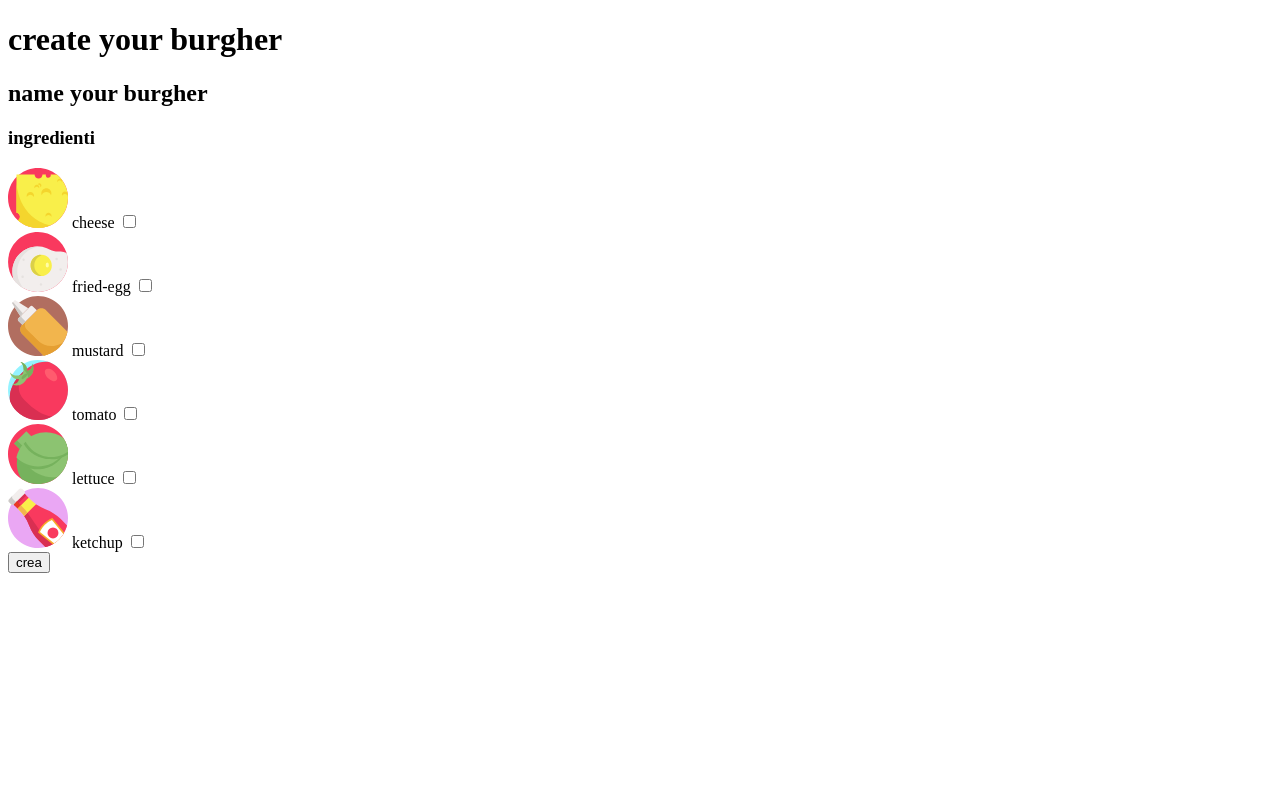
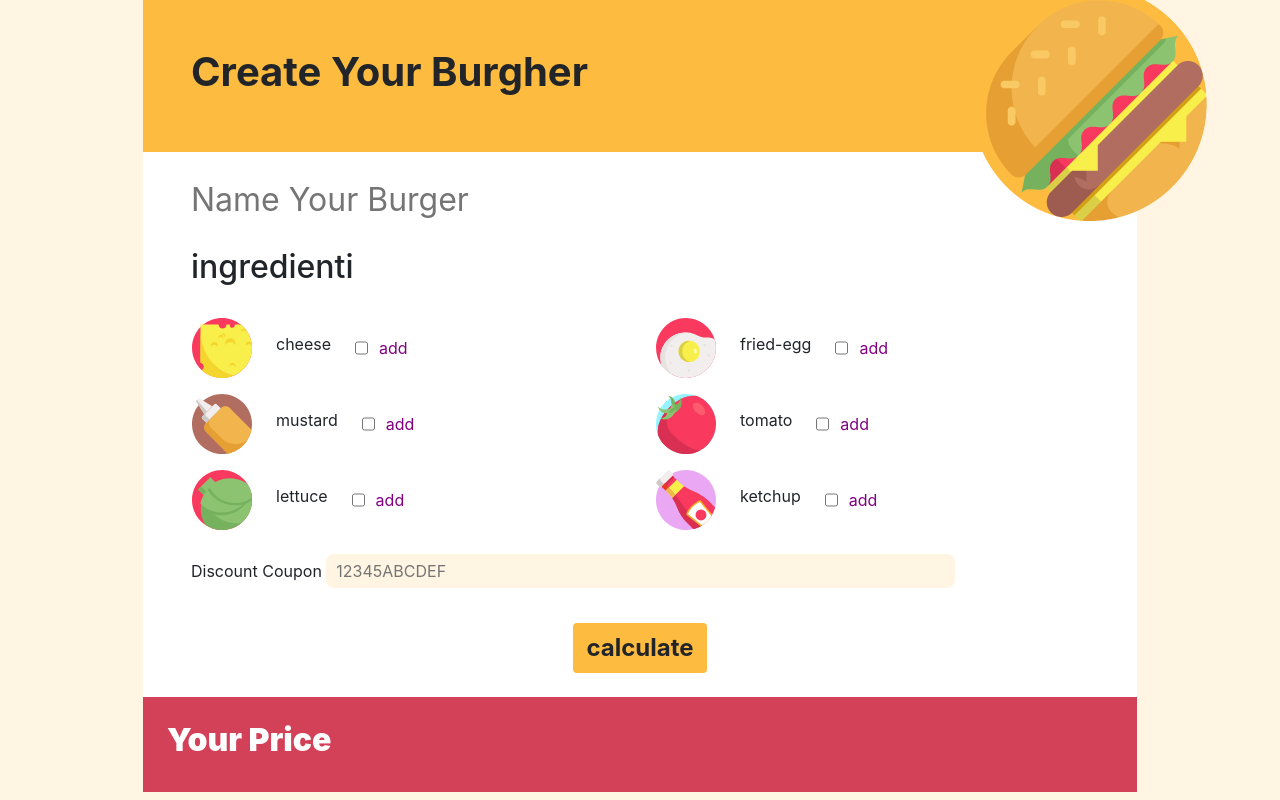
Before and after one commit to andreagavardi/js-burger, a plain HTML site: page index.html in a window 1280 px wide. Drawn offline with nearby package versions, Linux system fonts and the light colour scheme.

Commit message:
esercizio terminato

```diff
--- a/assets/css/style.css
+++ b/assets/css/style.css
@@ -0,0 +1,81 @@
+* {
+  box-sizing: border-box;
+  margin: 0;
+  padding: 0;
+}
+.container {
+  width: 80%;
+  margin: auto;
+}
+body {
+  background-color: #fff5e2;
+}
+#site_main {
+  background-color: white;
+}
+
+/***************
+HEADER CSS
+***************/
+#site_header {
+  background-color: #fdbb3f;
+  position: relative;
+  padding: 3rem;
+}
+#site_header img {
+  position: absolute;
+  border-radius: 50%;
+  top: -14px;
+  right: -70px;
+}
+
+/**************
+MAIN CSS
+**************/
+
+input#burger-name {
+  font-size: 2rem;
+  border: none;
+}
+
+.ingredienti .form_group input,
+.ingredienti .form_group label {
+  margin-left: 1.5rem;
+}
+.ingredienti .form_group input {
+  height: 1.5rem;
+}
+.ingredienti .form_group input::after {
+  content: "add";
+  display: inline-block;
+  margin-left: 1.5rem;
+  color: purple;
+}
+
+input#coupon {
+  width: 70%;
+  background-color: #fff5e2;
+  border: none;
+  border-radius: 0.5rem;
+  padding: 5px 10px;
+}
+
+.btn {
+  background-color: #fdbb3f;
+  font-size: 1.5rem;
+  font-weight: bold;
+  margin-top: 2rem;
+  text-align: center;
+}
+
+/***************
+FOOTER CSS
+**************/
+
+#site_footer {
+  background-color: #d34159;
+}
+
+#site_footer h2 {
+  font-weight: 900;
+}
--- a/assets/js/main.js
+++ b/assets/js/main.js
@@ -15,10 +15,6 @@ var ingredienti = [
     ['formaggio', '1.5'],
     ['lattuga', '0.25']
 ];
-console.log(ingredienti[1][0]);
-
-
-
 
 // creare lista ingredienti e assegnare prezzo a ciascuno
 var ingredienti = [
@@ -48,10 +44,10 @@ function inserisciIngredienti(list, el) {
     while (counter < list.length) {
         el.insertAdjacentHTML('beforeEnd',
          `
-            <div class="form_group">
+            <div class="form_group col-6 py-2 px-3 d-flex align-items-center ">
                 <img width ="60" src="./assets/img/${list[counter][0] + '.svg'} " alt="immagine ${list[counter][0]}">
                 <label for="${list[counter][0]}">${list[counter][0]}</label>
-                <input type="checkbox" name="${list[counter][0]}" id="${list[counter][0]}" data-price="${list[counter][1]}">
+                <input class="d-flex align-content-center" type="checkbox" name="${list[counter][0]}" id="${list[counter][0]}" data-price="${list[counter][1]}">
 
             </div>
         `);
@@ -59,3 +55,52 @@ function inserisciIngredienti(list, el) {
         counter++;
     }
 }
+
+//calcolo il prezzo in base agli elementi checkati
+document.querySelector('button').addEventListener('click', function() {
+
+    var nameBurgerEl = document.getElementById("burger-name");
+
+    if (nameBurgerEl.value == "") {
+        alert('Dai un nome al tuo panino');
+    }
+
+    // definisci prezzo base panino
+    var prezzoPanino = 2;
+
+    //incremento il prezzo quando un ingrediente viene selezionato
+
+    //prendo tutti gli elementi di tipo input che sono checkbox
+    var checks = document.querySelectorAll("input[type='checkbox']");
+
+    var sommaIngredienti = null;
+
+    for (var i = 0; i < checks.length; i++){
+        // controllo se gli elementi sono selezionati
+        var element = checks[i];
+        if(element.checked){
+            sommaIngredienti += Number(element.getAttribute('data-price'));
+        }
+    }
+
+    var prezzoTotale = prezzoPanino + sommaIngredienti;
+    console.log(prezzoTotale);
+
+    //definire codici sconto e calcolo prezzo finale
+    var listaCoupon = [
+        '12345AABBCC',
+        '11223AACCDD',
+        '11224AADDBB',
+        '12234AACCBB'
+    ];
+
+    var couponEl = document.getElementById("coupon");
+    var scontoCoupon = prezzoTotale * 0.15;
+    if (listaCoupon.includes(couponEl.value)) {
+        prezzoTotale -= scontoCoupon;
+    }
+    console.log(prezzoTotale.toFixed(2));
+
+    var priceEl = document.getElementById("price");
+    priceEl.innerHTML = '€ ' + prezzoTotale.toFixed(2);
+})
--- a/index.html
+++ b/index.html
@@ -4,30 +4,41 @@
     <meta charset="UTF-8">
     <meta http-equiv="X-UA-Compatible" content="IE=edge">
     <meta name="viewport" content="width=device-width, initial-scale=1.0">
-    <title>Document</title>
+    <title>JS-Burgher</title>
+    <link rel="stylesheet" href="https://stackpath.bootstrapcdn.com/bootstrap/4.3.1/css/bootstrap.min.css" integrity="sha384-ggOyR0iXCbMQv3Xipma34MD+dH/1fQ784/j6cY/iJTQUOhcWr7x9JvoRxT2MZw1T" crossorigin="anonymous">
     <link rel="stylesheet" href="./assets/css/style.css">
 </head>
 <body>
 
-    <header id="site_header">
-        <h1>create your burgher</h1>
-    </header>
+    <div class="container">
+        <header id="site_header" class="d-flex justify-content-between">
+            <h1 class="font-weight-bolder">Create Your Burgher</h1>
+            <img  src="./assets/img/burger-top.png" alt="disegno hamburger" >
+        </header>
 
-    <main id="site_main">
-        <h2>name your burgher</h2>
-        <h3>ingredienti</h3>
+        <main id="site_main" class=" px-5 py-4">
+            <input type="text" name="burger-name" id="burger-name" placeholder="Name Your Burger">
+            <h2 class="pt-4">ingredienti</h2>
 
-        <section class="ingredienti">
-            <!-- <div class="form_group">
-                <label for="${list[counter][0]}">${list[counter][0]}</label>
-                <input type="checkbox" name="${list[counter][0]}" id="${list[counter][0]}" data-price="${list[counter][1]}">
+            <section class="ingredienti  row py-3 ">
 
-            </div> -->
-        </section>
-        <button>crea</button>
-    </main>
+            </section>
 
-    <footer id="site_footer"></footer>
+            <div class="form_group">
+                <label for="coupon">Discount Coupon</label>
+                <input type="text" name="coupon" id="coupon" placeholder="12345ABCDEF">
+            </div>
+            <div class="confirm_button d-flex justify-content-center">
+                <button class="btn">calculate</button>
+
+            </div>
+        </main>
+
+        <footer id="site_footer" class="d-flex justify-content-between p-4 text-white ">
+            <h2>Your Price</h2>
+            <h2 id="price"></h2>
+        </footer>
+    </div>
 
 
     <script src="./assets/js/main.js"></script>
```
